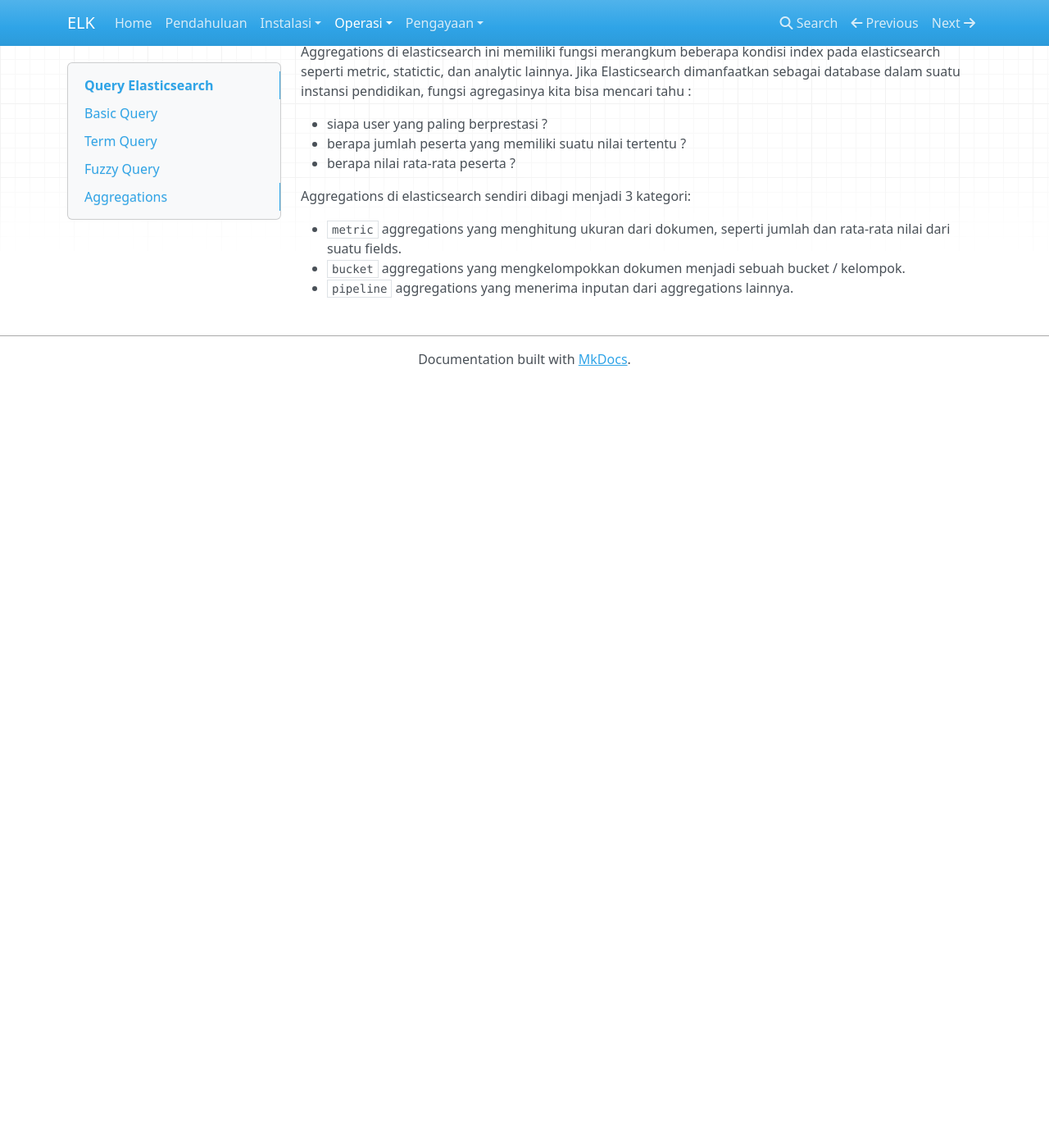
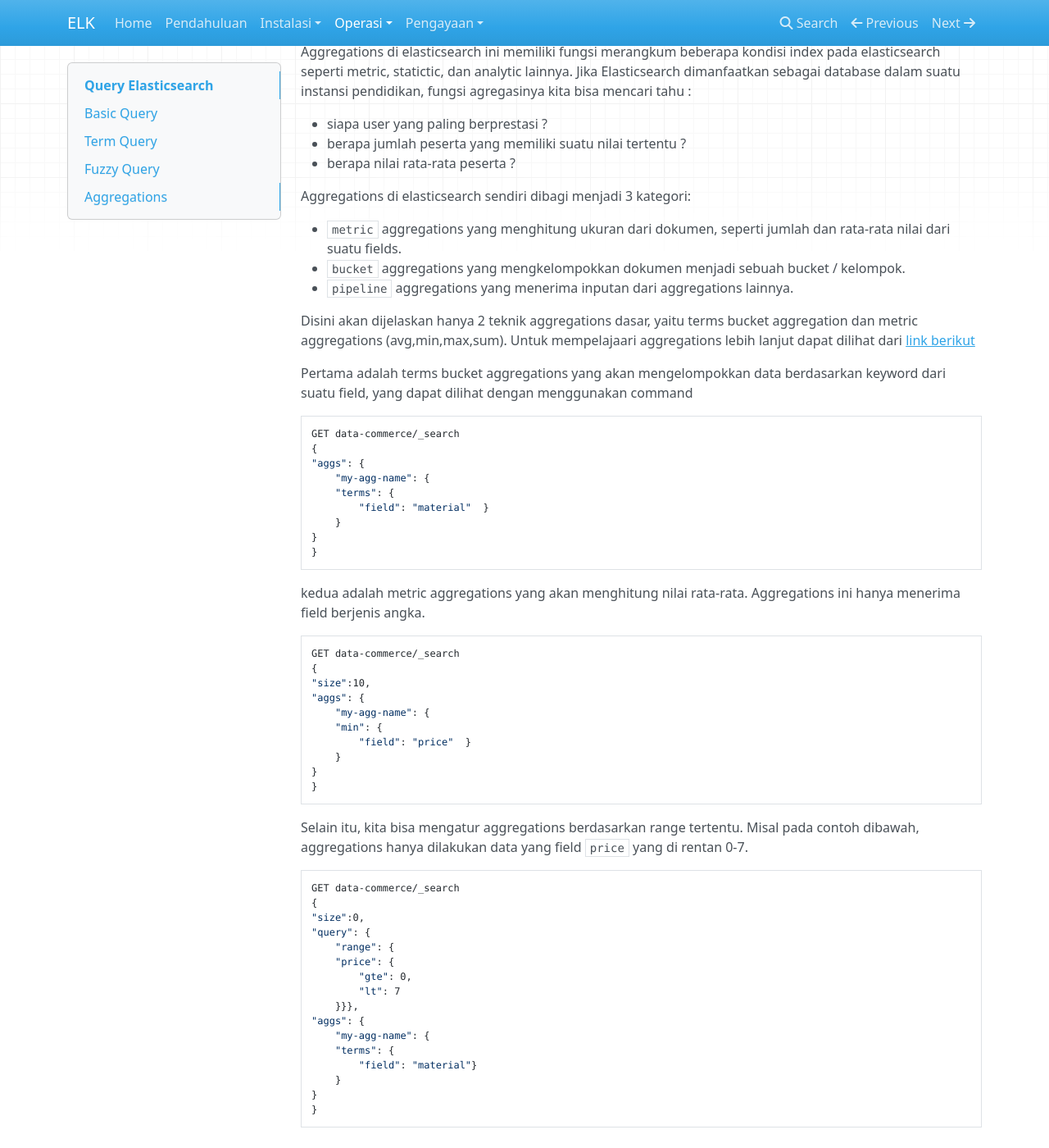
Before and after one commit to luhtaf/elkdocu, an MkDocs documentation site: the page built from docs/query.md, in a window 1280 px wide and 1400 px high, scrolled down 1977 px. Shown: the whole window at 82% size. Built offline with MkDocs 1.6.1, drawn with Linux system fonts in a browser that asks for light colours; nearby versions of some CDN libraries; before the commit the page ends 2443 px from its top, so only the background shows below that; some of the changed text lies outside the part shown.

Commit message:
bagian query part 1

```diff
--- a/docs/query.md
+++ b/docs/query.md
@@ -100,3 +100,50 @@ Aggregations di elasticsearch sendiri dibagi menjadi 3 kategori:
 * `metric` aggregations yang menghitung ukuran dari dokumen, seperti jumlah dan rata-rata nilai dari suatu fields.
 * `bucket` aggregations yang mengkelompokkan dokumen menjadi sebuah bucket / kelompok.
 * `pipeline` aggregations yang menerima inputan dari aggregations lainnya.
+
+Disini akan dijelaskan hanya 2 teknik aggregations dasar, yaitu terms bucket aggregation dan metric aggregations (avg,min,max,sum). Untuk mempelajaari aggregations lebih lanjut dapat dilihat dari [link berikut](https://www.elastic.co/guide/en/elasticsearch/reference/current/search-aggregations.html)
+
+Pertama adalah terms bucket aggregations yang akan mengelompokkan data berdasarkan keyword dari suatu field, yang dapat dilihat dengan menggunakan command
+
+    GET data-commerce/_search
+    {
+    "aggs": {
+        "my-agg-name": {
+        "terms": {
+            "field": "material"  }
+        }
+    }
+    }
+
+kedua adalah metric aggregations yang akan menghitung nilai rata-rata. Aggregations ini hanya menerima field berjenis angka.
+
+    GET data-commerce/_search
+    {
+    "size":10,
+    "aggs": {
+        "my-agg-name": {
+        "min": {
+            "field": "price"  }
+        }
+    }
+    }
+
+
+Selain itu, kita bisa mengatur aggregations berdasarkan range tertentu. Misal pada contoh dibawah, aggregations hanya dilakukan data yang field `price` yang di rentan 0-7.
+
+    GET data-commerce/_search
+    {
+    "size":0,
+    "query": {
+        "range": {
+        "price": {
+            "gte": 0,
+            "lt": 7
+        }}},
+    "aggs": {
+        "my-agg-name": {
+        "terms": {
+            "field": "material"}
+        }
+    }
+    }
```
Also changed, not shown: other parts of docs/query.md (+2 -2 lines), docs/crud.md (+1 -0 lines).
